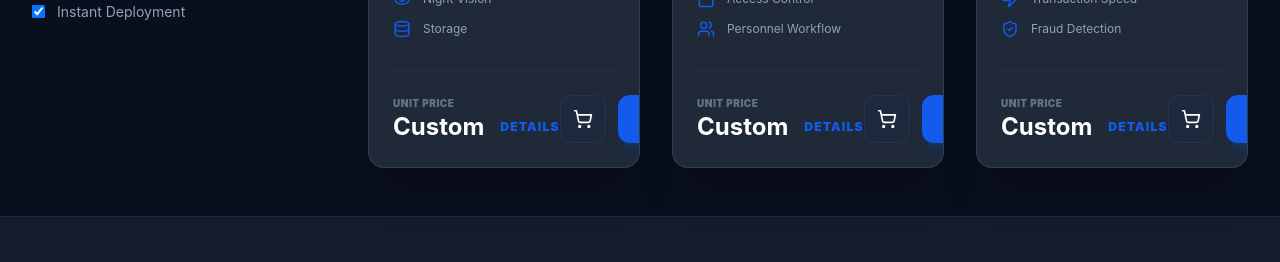
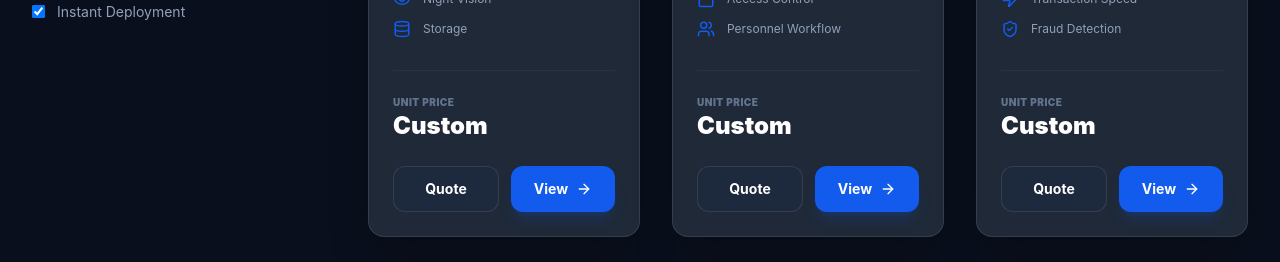
Before and after one commit to Aadhi-07/NixLabs, a React (Vite) app: page /products in a window 1280 px wide. Shown: the part 947-1209 px from the top of the page. Built offline with nearby package versions, Linux system fonts and the light colour scheme.

Commit message:
corrections made

```diff
--- a/src/components/ProductModal.tsx
+++ b/src/components/ProductModal.tsx
@@ -1,4 +1,5 @@
 import { motion, AnimatePresence } from 'motion/react';
+import { useNavigate } from 'react-router-dom';
 import { X, Check, Shield, Zap, Globe, Cpu, Layers } from 'lucide-react';
 import { Product } from '../types';
 import * as LucideIcons from 'lucide-react';
@@ -10,7 +11,13 @@ interface ProductModalProps {
 }
 
 export default function ProductModal({ product, isOpen, onClose }: ProductModalProps) {
+    const navigate = useNavigate();
     if (!product) return null;
+
+    const handleRequestQuote = () => {
+        onClose();
+        navigate('/contact');
+    };
 
     return (
         <AnimatePresence>
@@ -100,7 +107,10 @@ export default function ProductModal({ product, isOpen, onClose }: ProductModalP
                                         <span className="text-[10px] text-slate-500 font-black uppercase block">Investment</span>
                                         <span className="text-3xl font-black text-white">{product.price}</span>
                                     </div>
-                                    <button className="bg-[#135bec] text-white px-8 py-4 rounded-xl font-bold flex items-center gap-3 hover:bg-blue-600 transition-all shadow-xl shadow-blue-500/20">
+                                    <button
+                                        onClick={handleRequestQuote}
+                                        className="bg-[#135bec] text-white px-8 py-4 rounded-xl font-bold flex items-center gap-3 hover:bg-blue-600 transition-all shadow-xl shadow-blue-500/20"
+                                    >
                                         Request Quote <LucideIcons.ArrowRight size={20} />
                                     </button>
                                 </div>
--- a/src/constants.ts
+++ b/src/constants.ts
@@ -24,8 +24,8 @@ export const FEATURED_SOLUTIONS: Solution[] = [
     title: 'Enterprise Management Platforms',
     category: 'Enterprise',
     description: 'Unified operational platforms including VMS, TAMS, and PMS to streamline identity, access, and personnel workflows.',
-    price: 'Custom',
-    image: 'https://images.unsplash.com/photo-1521737711867-e3b97375f902?auto=format&fit=crop&q=80',
+    price: '',
+    image: 'https://images.unsplash.com/photo-1504384308090-c894fdcc538d?auto=format&fit=crop&q=80',
     cta: 'Request Demo'
   },
   {
@@ -33,8 +33,8 @@ export const FEATURED_SOLUTIONS: Solution[] = [
     title: 'AI-Powered Business Automation',
     category: 'Software',
     description: 'Intelligent AI chatbots and automated workflows designed to enhance internal support and customer service efficiency.',
-    price: 'Custom',
-    image: 'https://images.unsplash.com/photo-1677442136019-21780ecad995?auto=format&fit=crop&q=80',
+    price: '',
+    image: 'https://images.unsplash.com/photo-1620712943543-bcc4688e7485?auto=format&fit=crop&q=80',
     cta: 'Explore AI'
   },
   {
@@ -42,8 +42,8 @@ export const FEATURED_SOLUTIONS: Solution[] = [
     title: 'Secure Payment & Digital Solutions',
     category: 'Financial',
     description: 'Scalable payment integration for kiosks and web platforms, designed for reliability, compliance, and seamless UX.',
-    price: 'Custom',
-    image: 'https://images.unsplash.com/photo-1556742049-36efd7a04977?auto=format&fit=crop&q=80',
+    price: '',
+    image: 'https://images.unsplash.com/photo-1472220625704-91e1462799b2?auto=format&fit=crop&q=80',
     cta: 'View Guide'
   }
 ];
@@ -57,7 +57,7 @@ export const PRODUCTS: Product[] = [
     availability: 'Instant',
     description: 'End-to-end surveillance solutions including installation, configuration, troubleshooting, and preventive maintenance. Our systems deliver high-definition monitoring, remote access, analytics, and secure storage for complete situational awareness.',
     price: 'Custom',
-    image: 'https://images.unsplash.com/photo-1557597774-9d273605dfa9?auto=format&fit=crop&q=80',
+    image: 'https://images.unsplash.com/photo-1558618666-fcd25c85cd64?auto=format&fit=crop&q=80',
     cta: 'Learn More',
     specs: [
       { label: 'HD Monitoring', value: '4K/8K', icon: 'Video' },
@@ -74,7 +74,7 @@ export const PRODUCTS: Product[] = [
     availability: 'Instant',
     description: 'We develop and deploy intelligent operational platforms including Visitor Management System (VMS), Time Attendance Management System (TAMS), and People Management System (PMS). These systems streamline identity, access, attendance, and personnel workflows across facilities and organizations.',
     price: 'Custom',
-    image: 'https://images.unsplash.com/photo-1556740758-90de374c12ad?auto=format&fit=crop&q=80',
+    image: 'https://images.unsplash.com/photo-1497366216548-37526070297c?auto=format&fit=crop&q=80',
     cta: 'Request Demo',
     specs: [
       { label: 'VMS/TAMS/PMS', value: 'Integrated', icon: 'Layers' },
@@ -91,7 +91,7 @@ export const PRODUCTS: Product[] = [
     availability: 'Instant',
     description: 'Secure and scalable payment integration solutions enabling digital transactions across kiosks, web platforms, and enterprise systems. Designed for reliability, compliance, and seamless user experience.',
     price: 'Custom',
-    image: 'https://images.unsplash.com/photo-1556742049-36efd7a04977?auto=format&fit=crop&q=80',
+    image: 'https://images.unsplash.com/photo-1563986768609-322da13575f3?auto=format&fit=crop&q=80',
     cta: 'View Guide',
     specs: [
       { label: 'Security Compliance', value: 'PCI-DSS', icon: 'Shield' },
@@ -135,21 +135,21 @@ export const CASE_STUDIES: CaseStudy[] = [
     category: 'FinTech',
     readTime: '8 min read',
     description: 'How NeoBank integrated Cahaya Xcel to handle 50k transactions per second across 12 regions.',
-    image: 'https://lh3.googleusercontent.com/aida-public/AB6AXuAR5c9NL8kGaU2vDSdOiuQTUsZgd8zUaYl4S0GtDQ0rBdQKqpek9cImxj7YAZR_yIKihj0fVMlBvO_t-zOY7-Kd9CMO0_jW5YV88wQiMeqbs3CoYKHQO9ZLMO0KROK5P6ITGofeZ3NPRorT4XCEret5JEXte4F7pLit4rxCX2tNlsPcJbq7xajTh4O3OCaH6rLRDvND1jmZgJ0yLTp8D324SFpSRk8oqk5buMwQIrhZ85l4hrmGTL_O53GjGg5HKZJezVprV8bJ'
+    image: 'https://images.unsplash.com/photo-1563986768609-322da13575f3?auto=format&fit=crop&q=80'
   },
   {
     title: 'Predictive Maintenance via Edge Computing',
     category: 'Manufacturing',
     readTime: '12 min read',
     description: 'Reducing downtime by 40% through real-time telemetry processing at the manufacturing edge.',
-    image: 'https://lh3.googleusercontent.com/aida-public/AB6AXuCuAcBu1IbHja3qvTUoqzXg26_x3Cu2dSA9Qw_Fb0dS_tRVRF6o91V44dRxGssBtH-qY7dXKq86LzQyeLZMMXJqFAIcJTs4A6TvuWXlan8JcjVogs18qIdNetgFtZ2zMnrOMxe4FSlllTUsNo9mEBMLCPLVLt-4F-RWvBHd2WuTwfurqEWkeBvsnzmGb8ScWVgtY2JSZDPdAK20kGT5sITlU_vtH4CYL3hbANhxo_-ChMajvQ9ARJtozVhnOJh6zvXSJHiDbbLg'
+    image: 'https://images.unsplash.com/photo-1581091226033-d5c48150dbaa?auto=format&fit=crop&q=80'
   },
   {
     title: 'HIPAA Compliant Data Lake Architecture',
     category: 'HealthTech',
     readTime: '6 min read',
     description: 'Securing 5M patient records with end-to-end encryption and automated compliance auditing.',
-    image: 'https://lh3.googleusercontent.com/aida-public/AB6AXuCHq6N6xMXabUHX99-S6i84ZpHQY8ghCJ_UUW9ZbF5n-9865UMtAbtY_62wDZUKIO4_rf9dE2xtSz4-EAKKhbUSmaBIkS7ipm71DwSdAKLJcCGPZaPvj_6ZVVbSoOZhg0KoVqpBDv9A8PfTg9mzm8i9fq2S1G4wo5rHCVlkYmZrW9BP1cp_ckEabfQznH3AvJE7-OQyXO3R71VzD31WE--pqQYT1XQD6tReCLQy3OxhcBmXSo2gThZBLdjlISpoOjfJXy5pbAZW'
+    image: 'https://images.unsplash.com/photo-1576091160550-2173dba999ef?auto=format&fit=crop&q=80'
   }
 ];
 
--- a/src/pages/Home.tsx
+++ b/src/pages/Home.tsx
@@ -123,12 +123,12 @@ export default function Home() {
                   <p className="text-slate-400 text-base leading-relaxed mb-8">
                     {solution.description}
                   </p>
-                  <button
-                    onClick={() => handleOpenModal(solution.id)}
+                  <Link
+                    to="/products"
                     className="block w-full py-4 px-4 bg-slate-800 text-white hover:bg-[#3b82f6] rounded-xl font-bold transition-all text-sm text-center uppercase tracking-widest"
                   >
                     {solution.cta}
-                  </button>
+                  </Link>
                 </div>
               </motion.div>
             ))}
--- a/src/pages/Products.tsx
+++ b/src/pages/Products.tsx
@@ -1,18 +1,17 @@
 import { motion, AnimatePresence } from 'motion/react';
 import { useState, useMemo } from 'react';
-import { Link } from 'react-router-dom';
+import { Link, useNavigate } from 'react-router-dom';
 import { PRODUCTS } from '../constants';
-import { MemoryStick as Memory, Cpu, Network, Shield, Database, RefreshCcw, ShoppingCart, Cloud, Terminal, Search, Grid, List, Download, X, ArrowRight } from 'lucide-react';
+import { MemoryStick as Memory, Cpu, Network, Shield, Database, RefreshCcw, MessageSquare, Cloud, Terminal, Search, Grid, List, Download, X, ArrowRight } from 'lucide-react';
 import * as Icons from 'lucide-react';
 import ProductModal from '../components/ProductModal';
 import { Product } from '../types';
 
 export default function Products() {
+  const navigate = useNavigate();
   const [activeCategory, setActiveCategory] = useState<string>('All');
   const [searchQuery, setSearchQuery] = useState('');
   const [viewMode, setViewMode] = useState<'grid' | 'list'>('grid');
-  const [cartCount, setCartCount] = useState(0);
-  const [showCartToast, setShowCartToast] = useState(false);
   const [selectedProduct, setSelectedProduct] = useState<Product | null>(null);
   const [isModalOpen, setIsModalOpen] = useState(false);
 
@@ -32,18 +31,8 @@ export default function Products() {
     });
   }, [activeCategory, searchQuery]);
 
-  const handleAddToCart = (title: string) => {
-    setCartCount(prev => prev + 1);
-
-    // Clear any existing timeout and reset toast to re-trigger animation
-    setShowCartToast(false);
-
-    // Small delay to allow state to reset before showing again
-    setTimeout(() => {
-      setShowCartToast(true);
-      // Auto hide after 3 seconds
-      setTimeout(() => setShowCartToast(false), 3000);
-    }, 10);
+  const handleRequestQuote = () => {
+    navigate('/contact');
   };
 
   const handleResetFilters = () => {
@@ -56,24 +45,6 @@ export default function Products() {
 
   return (
     <main className="max-w-7xl mx-auto px-4 sm:px-6 lg:px-8 py-12 relative">
-      {/* Cart Toast */}
-      <AnimatePresence>
-        {showCartToast && (
-          <motion.div
-            initial={{ opacity: 0, y: 50, x: '-50%' }}
-            animate={{ opacity: 1, y: 0, x: '-50%' }}
-            exit={{ opacity: 0, y: 20, x: '-50%' }}
-            className="fixed bottom-8 left-1/2 z-50 bg-[#135bec] text-white px-6 py-4 rounded-2xl shadow-2xl flex items-center gap-4 border border-white/20"
-          >
-            <ShoppingCart className="size-6" />
-            <span className="font-bold">Item added to enterprise cart</span>
-            <div className="size-6 bg-white/20 rounded-full flex items-center justify-center text-xs font-black">
-              {cartCount}
-            </div>
-          </motion.div>
-        )}
-      </AnimatePresence>
-
       <div className="mb-12">
         <nav className="flex text-xs font-semibold uppercase tracking-widest text-slate-500 mb-6">
           <Link to="/" className="hover:text-[#3b82f6] transition-colors">Console</Link>
@@ -240,35 +211,49 @@ export default function Products() {
                       )}
                     </div>
 
-                    <div className={`${viewMode === 'list' ? 'flex items-center gap-12' : 'pt-6 border-t border-white/5 flex items-center justify-between'}`}>
+                    <div className={`${viewMode === 'list' ? 'flex items-center gap-12' : 'pt-6 border-t border-white/5 flex flex-col gap-6'}`}>
+                      <div className="flex items-center justify-between w-full">
                         <div>
                           <span className="text-[10px] text-slate-500 block font-black uppercase tracking-wider">
                             {product.price?.includes('/mo') ? 'Subscription' : 'Unit Price'}
                           </span>
-                        <div className="flex items-center gap-4">
-                          <span className="text-2xl font-bold text-white">{product.price}</span>
-                          <button
-                            onClick={() => handleOpenModal(product)}
-                            className="text-xs font-black text-[#135bec] uppercase tracking-widest hover:underline"
-                          >
-                            Details
-                          </button>
+                          <span className="text-2xl font-black text-white">{product.price}</span>
                         </div>
-                      </div>
+                        {viewMode === 'list' && (
                           <div className="flex gap-3">
                             <button
-                          onClick={() => handleAddToCart(product.title)}
-                          className="bg-slate-800 text-white p-3 rounded-xl hover:bg-slate-700 transition-all border border-white/5"
+                              onClick={handleRequestQuote}
+                              className="bg-slate-800 text-white p-3 rounded-xl hover:bg-[#135bec] transition-all border border-white/5"
+                              title="Request Quote"
                             >
-                          <ShoppingCart size={20} />
+                              <MessageSquare size={20} />
                             </button>
                             <button
                               onClick={() => handleOpenModal(product)}
-                          className="bg-[#135bec] text-white px-6 py-3 rounded-xl hover:bg-blue-600 transition-all shadow-lg shadow-[#135bec]/20 font-bold flex items-center gap-2"
+                              className="bg-[#135bec] text-white px-6 py-3 rounded-xl hover:bg-blue-600 transition-all font-bold flex items-center gap-2"
                             >
                               View <ArrowRight size={16} />
                             </button>
                           </div>
+                        )}
+                      </div>
+
+                      {viewMode === 'grid' && (
+                        <div className="flex gap-3 mt-auto">
+                          <button
+                            onClick={handleRequestQuote}
+                            className="flex-1 bg-slate-800 text-white py-3 rounded-xl font-bold text-sm hover:bg-[#135bec] transition-all border border-white/10"
+                          >
+                            Quote
+                          </button>
+                          <button
+                            onClick={() => handleOpenModal(product)}
+                            className="flex-1 bg-[#135bec] text-white py-3 rounded-xl font-bold text-sm hover:bg-blue-600 transition-all shadow-lg shadow-[#135bec]/20 flex items-center justify-center gap-2"
+                          >
+                            View <ArrowRight size={16} />
+                          </button>
+                        </div>
+                      )}
                     </div>
                   </div>
                 </motion.div>
```
Also changed, not shown: src/components/LogoCarousel.tsx (+6 -6 lines). Lines whose indentation alone changed are shown as unchanged.
